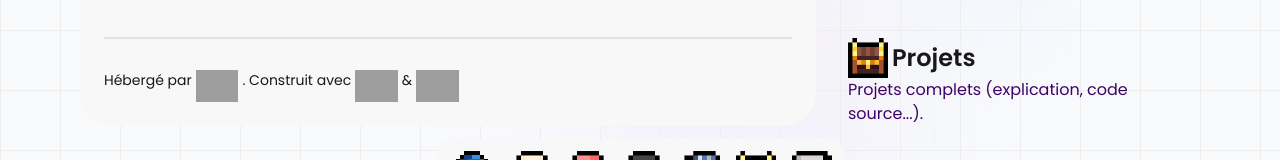
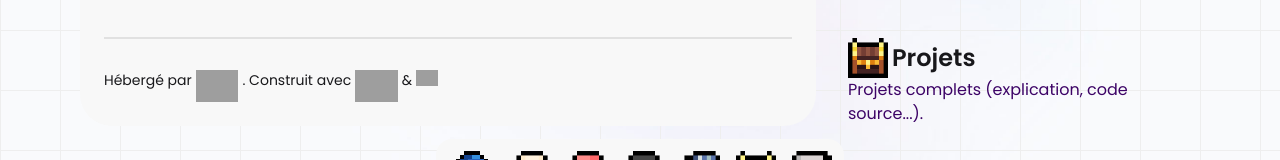
Before and after one commit to Funasitien/Portfolio, an Astro site: page / in a window 1280 px wide. Shown: the part 570-730 px from the top of the page. Built offline with nearby package versions, Linux system fonts and the light colour scheme; Astro itself is replaced by a stand-in of ours; grey boxes are pictures that could not be loaded.

Commit message:
🚧 Fix Taille

```diff
--- a/src/pages/index.astro
+++ b/src/pages/index.astro
@@ -38,7 +38,7 @@ import { Icon } from "astro-icon/components";
               Construit avec
               <img src="https://astro.build/assets/press/astro-logo-light-gradient.png" class="w-auto h-8" />
               &
-              <img src="https://tailwindcss.com/_next/static/media/tailwindcss-logotype-white.830c8e49.svg" class="w-auto h-8" />
+              <img src="https://tailwindcss.com/_next/static/media/tailwindcss-logotype-white.830c8e49.svg" class="w-auto h-4" />
             </span>
           </div>
         </div>
```
